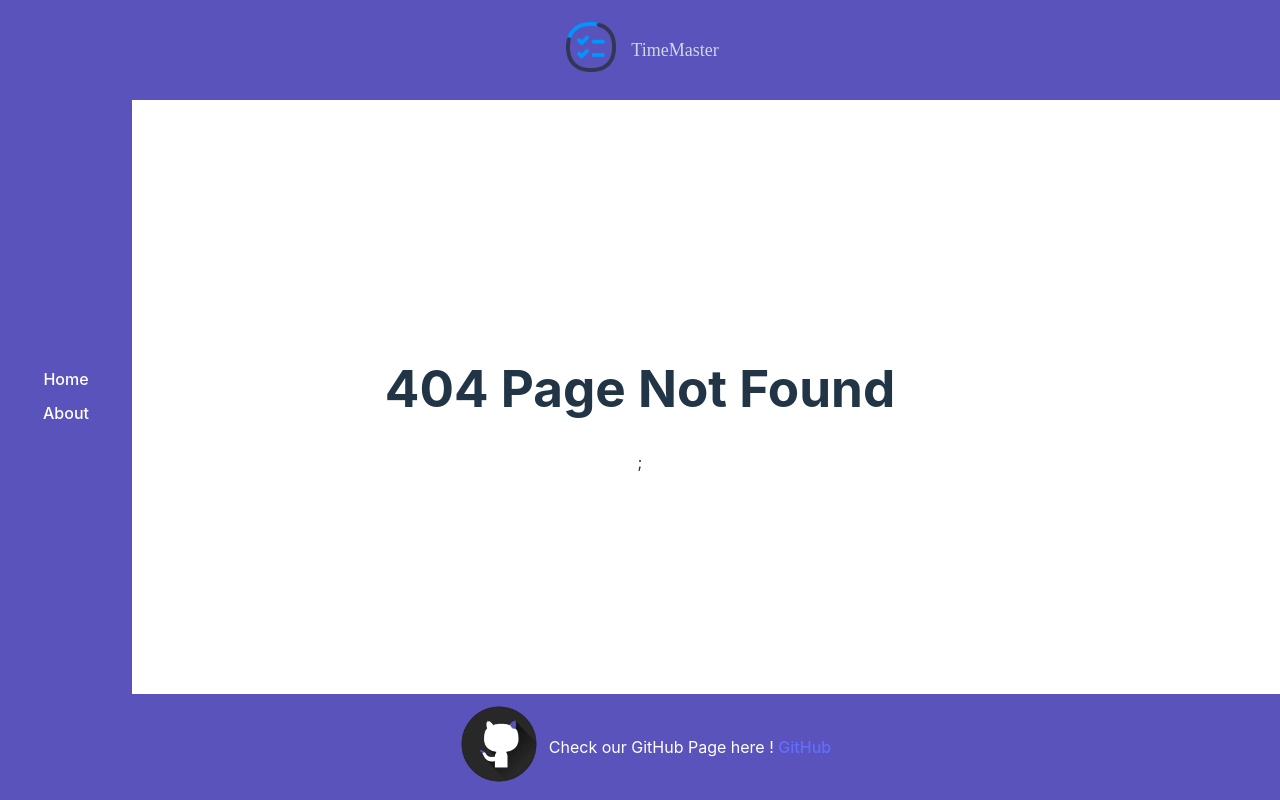
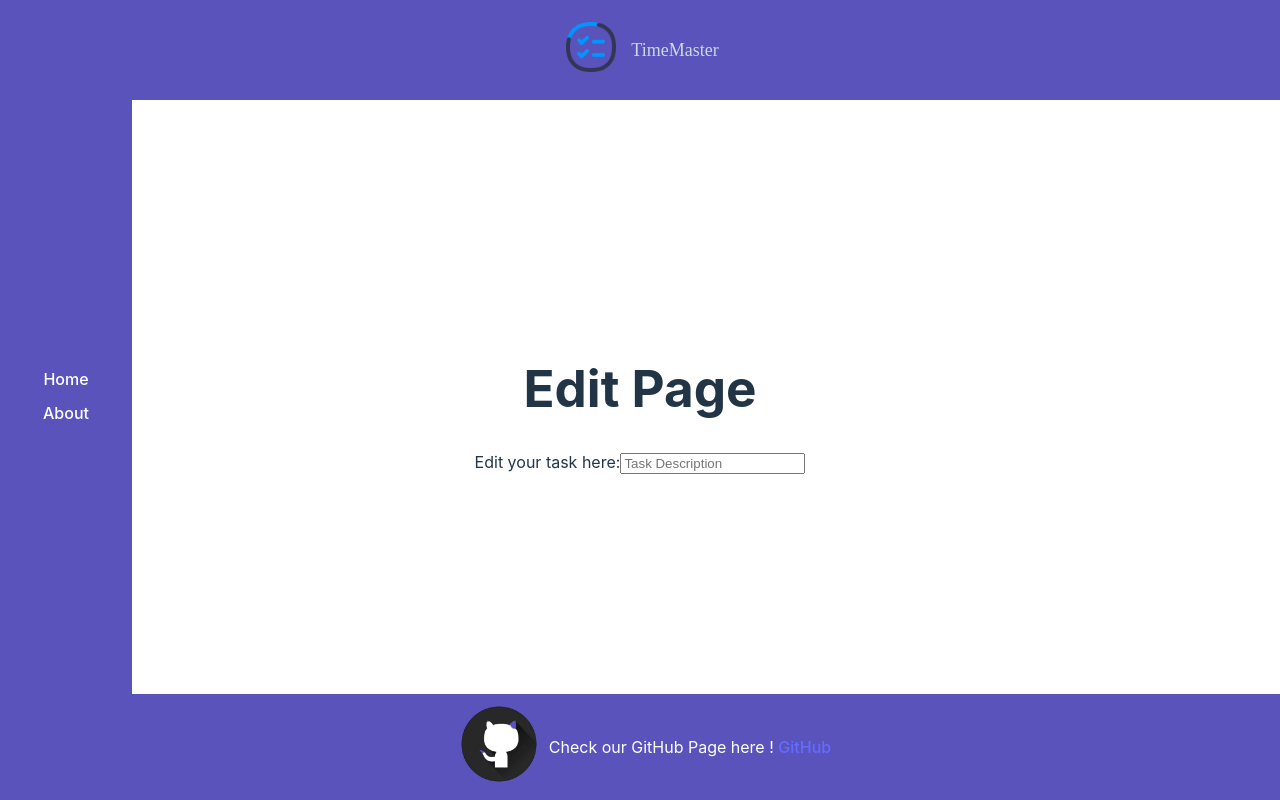
Before and after one commit to Saeideh-Bahadoran/ReactToDoApp, a React (Vite) app: page /edit in a window 1280 px wide. Before the commit this address had no page. Built offline with nearby package versions, Linux system fonts and the light colour scheme; the HTML template or start-up script is replaced by a standard one.

Commit message:
Edit-in a new page

```diff
--- a/src/App.css
+++ b/src/App.css
@@ -133,8 +133,15 @@
 .item{
 display: flex;
 justify-content: space-between;
+align-items: flex-end;
 margin: 8px 0;
 border-bottom: solid 1px #77afd0;
+}
+.icons{
+
+  display: flex;
+  justify-content: flex-end;
+  gap: 20px;
 }
 .crossedOut{
 
--- a/src/App.jsx
+++ b/src/App.jsx
@@ -9,6 +9,7 @@ import HomePage from "./assets/Pages/HomePage";
 import AboutPage from "./assets/Pages/AboutPage";
 import NotFoundPage from "./assets/Pages/NotFoundPage";
 import TaskDetailsPage from "./assets/Pages/TaskDetailsPage";
+import EditPage from "./assets/Pages/EditPage";
 // import tasksData from "tasks.json";
 
 function App() {
@@ -37,6 +38,7 @@ function App() {
         <Route path="/about" element={<AboutPage />} />
         <Route path="/not-found" element={<NotFoundPage />} />
         <Route path="/task-details/:taskId" element={<TaskDetailsPage tasks={tasks} />} />
+        <Route path="/edit" element={<EditPage />} />
         <Route path="*" element={<NotFoundPage />} />
       </Routes>
     </div>
--- a/src/Components/ListItem.jsx
+++ b/src/Components/ListItem.jsx
@@ -4,8 +4,11 @@ import { Link } from "react-router-dom";
 import { MdDeleteOutline } from "react-icons/md";
 import { MdRadioButtonUnchecked } from "react-icons/md";
 import { LuCheckCircle } from "react-icons/lu";
+import { GrEdit } from "react-icons/gr";
+import Edit from '../assets/Pages/EditPage';
 
 const ListItem = ({ currentTask, remove }) => {
+    const [editable, setEditable]= useState(false)
 
     return (
 
@@ -14,9 +17,22 @@ const ListItem = ({ currentTask, remove }) => {
             <div  style={{ display: 'flex', gap: "10px" }}> <div>{currentTask.completed ? <LuCheckCircle size={30} /> : <MdRadioButtonUnchecked size={32} />}</div>
                 <Link to={`/task-details/${currentTask.id}`} className={currentTask.completed ? "crossedOut" : ""}>{currentTask.task}</Link>
             </div>
+            <div className='icons'>
+            <div>
+
+
+            <Link to="/edit">
+             <GrEdit style={{ cursor: "pointer" }} size={24}  />
+            </Link>
+
+
+
+            </div>
             <div>
                 <MdDeleteOutline style={{ cursor: "pointer" }} size={24} onClick={() => remove(currentTask)} />
             </div>
+            </div>
+
         </li>
 
     );
--- /dev/null
+++ b/src/assets/Pages/EditPage.jsx
@@ -0,0 +1,23 @@
+const EditPage = () => {
+    return ( <>
+    <h1> Edit Page</h1>
+
+    <form action="">
+
+    <label >
+          Edit your task here:
+          <input
+            type="text"
+            name="editTask"
+            placeholder="Task Description"
+            // value={taskDescription}
+            // onChange={handleTaskDescriptionInput}
+          />
+        </label>
+
+    </form>
+
+    </> );
+}
+
+export default EditPage;
--- a/src/assets/Pages/TaskDetailsPage.jsx
+++ b/src/assets/Pages/TaskDetailsPage.jsx
@@ -13,7 +13,8 @@ const TaskDetailsPage = ({tasks}) => {
     <>
 
       <div>{detailItem.task}</div>
-      <button type="button"><Link to= "/">Back</Link></button>
+      {/* <button type="button"><Link to= "/">Back</Link></button> */}
+      <Link to= "/"><button type="button">Back</button></Link>
     </>
   );
 };
```
